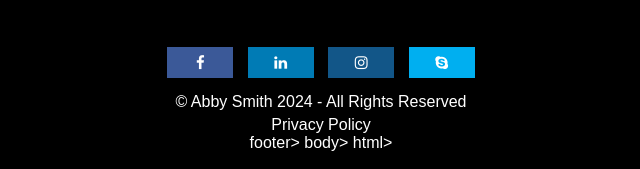
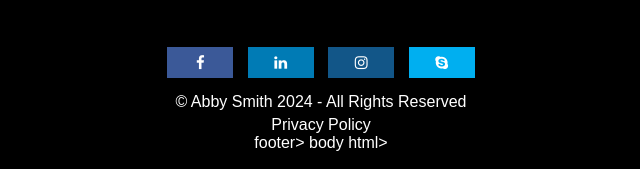
Before and after one commit to zcamina/AbbyPhotography, a plain HTML site: page index.html in a window 1280 px wide. Shown: the part 676-845 px from the top of the page, 319-959 px from the left. Drawn offline with Linux system fonts and the light colour scheme.

Commit message:
test body tag

```diff
--- a/index.html
+++ b/index.html
@@ -80,5 +80,5 @@
         footer>
 
         <script src="myScript.js"></script>
-    body>
+    body
 html>
```
